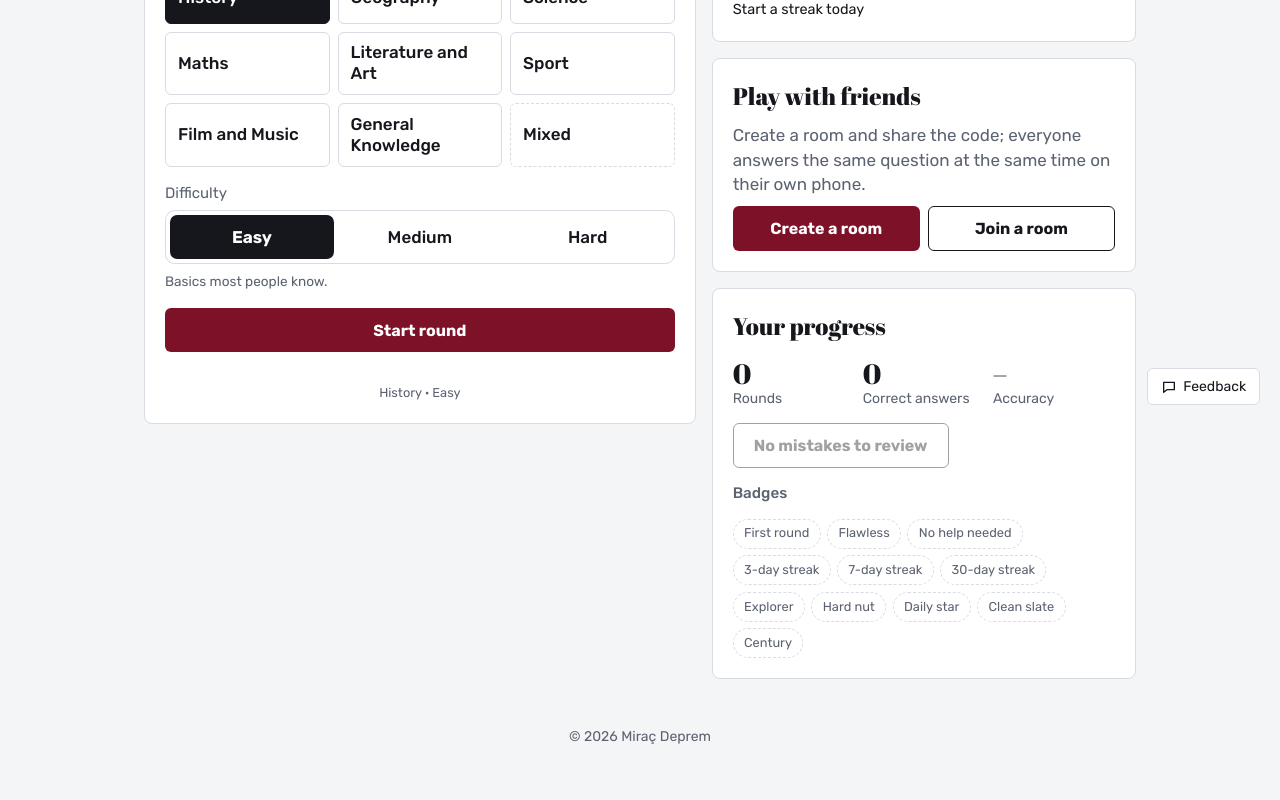
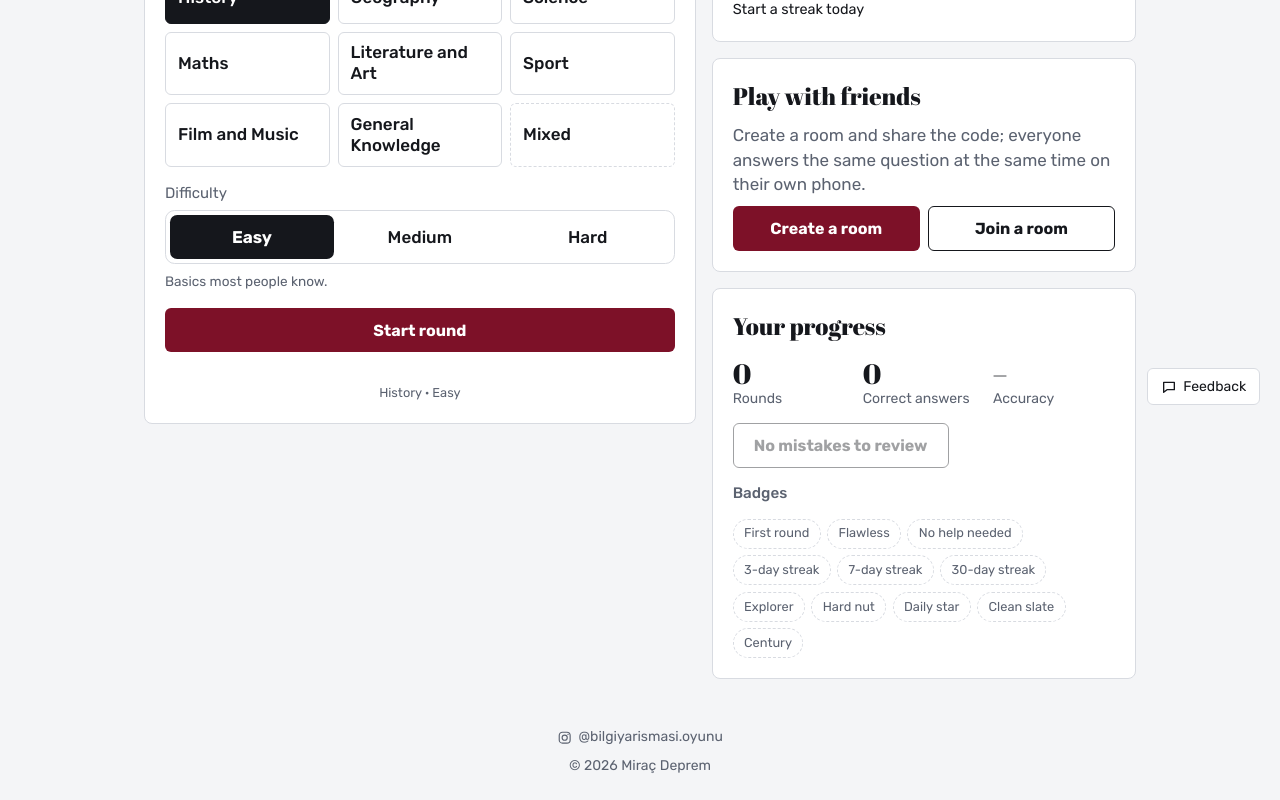
Before and after one commit to MrcDprm/quiz-app, a website: page data/app.html in a window 1280 px wide. Shown: the part 375-1175 px from the top of the page. Before the commit the page ends 1147 px from the top, so only its background shows below. Drawn offline with Linux system fonts and the light colour scheme.

Commit message:
feat(footer): add Instagram account link

```diff
--- a/data/app.html
+++ b/data/app.html
@@ -259,6 +259,10 @@
         <svg viewBox="0 0 24 24" aria-hidden="true"><path d="M4 5h16v11H9l-5 4z" /></svg>
         <span data-i18n="feedback"></span>
       </button>
+      <a class="footer-social" href="https://www.instagram.com/bilgiyarismasi.oyunu/" target="_blank" rel="noopener" aria-label="Instagram: @bilgiyarismasi.oyunu">
+        <svg viewBox="0 0 24 24" aria-hidden="true"><rect x="3.5" y="3.5" width="17" height="17" rx="5" /><circle cx="12" cy="12" r="4" /><circle class="ig-dot" cx="17.2" cy="6.8" r="1.1" /></svg>
+        <span>@bilgiyarismasi.oyunu</span>
+      </a>
       <p class="footer-owner">© <span id="footer-year">2026</span> Miraç Deprem</p>
     </footer>
 
--- a/public/styles.css
+++ b/public/styles.css
@@ -250,6 +250,28 @@ h1 {
 .footer-owner {
   margin: 0;
 }
+.footer-social {
+  display: inline-flex;
+  align-items: center;
+  gap: 0.375rem;
+  color: inherit;
+  text-decoration: none;
+}
+.footer-social:hover {
+  text-decoration: underline;
+  text-underline-offset: 0.2em;
+}
+.footer-social svg {
+  width: 1.1em;
+  height: 1.1em;
+  fill: none;
+  stroke: currentColor;
+  stroke-width: 1.8;
+}
+.footer-social .ig-dot {
+  fill: currentColor;
+  stroke: none;
+}
 .noscript {
   text-align: center;
 }
```
